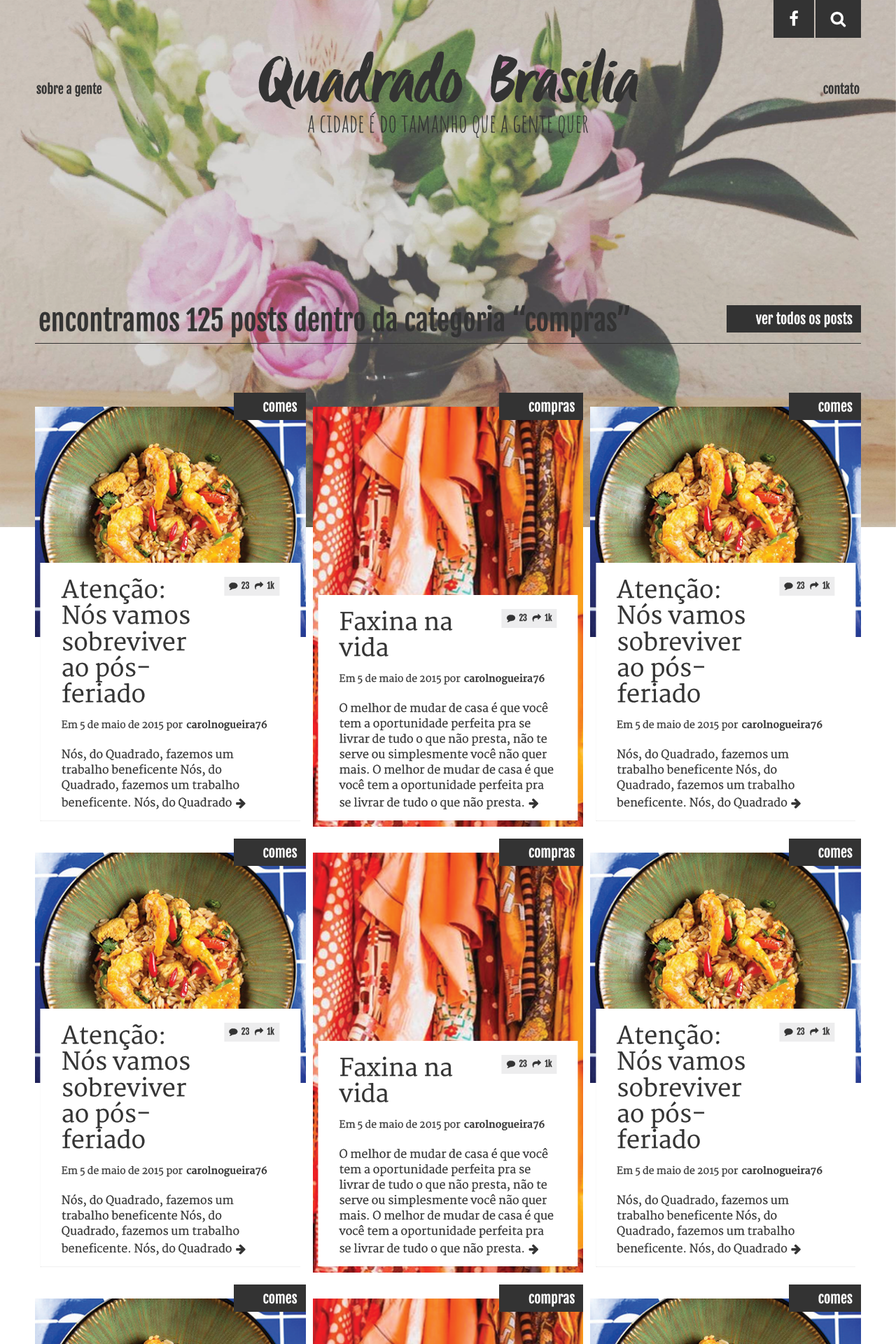
After one commit to mateusmoura/quadrado, a PHP site: page /search-result.php in a window 1280 px wide. The commit adds this page. Shown: the top 1920 px of the page at 70% size. Run offline with PHP 8.4, Linux system fonts and the light colour scheme.

Commit message:
development search page 🔎

```diff
--- a/prototipo/css/less/base.less
+++ b/prototipo/css/less/base.less
@@ -54,3 +54,4 @@ ________________________________________________________________ */
 @import "components/site-block_calendar.less";
 @import "components/site-block_map.less";
 @import "components/site-block_gallery.less";
+@import "components/site-block_loading.less";
--- /dev/null
+++ b/prototipo/css/less/components/site-block_loading.less
@@ -0,0 +1,31 @@
+/**
+* Arquivo responsavel pelo estilo do Bloco de Carregando
+*
+* @version:  1.0
+*
+* Copyright(c) Todos os direitos reservados
+*/
+
+/* Bloco de Carregando
+____________________________________________________________________________________ */
+
+.block__loading {
+	margin-bottom: 30px;
+	padding-top: 40px;
+	text-align: center;
+
+	.loading {
+		background: url("@{bkg}/loading_60x60.gif") no-repeat center;
+		height: 60px;
+		margin: 0 auto 25px;
+		width: 60px;
+	}
+
+	p {
+		color: @text-color;
+		font-family: @font-family-sans-serif-2;
+		font-size: 20px;
+		font-weight: 400;
+		line-height: 24px;
+	}
+}
--- a/prototipo/css/less/components/site-block_post.less
+++ b/prototipo/css/less/components/site-block_post.less
@@ -196,7 +196,7 @@ ________________________________________________________________________________
 	&--go {
 		border-top: solid 1px #d7d7d7;
 		max-width: 710px;
-		margin: 0 auto 80px;
+		margin: 40px auto 80px;
 		padding-top: 45px;
 		text-align: center;
 
--- a/prototipo/css/less/general/main.less
+++ b/prototipo/css/less/general/main.less
@@ -14,7 +14,7 @@ main {
 	position: relative;
 	z-index: 2;
 
-	&.internal {
+	&.internal, &.search {
 		.block__post {
 			margin-bottom: 0;
 		}
@@ -24,6 +24,19 @@ main {
 		}
 	}
 
+	&.search {
+		.bg-white {
+			margin-top: 330px;
+			padding-top: 0;
+
+			.row {
+				&:first-child {
+					margin-top: -270px;
+				}
+			}
+		}
+	}
+
 	.btn-link {
 		font-family: @font-family-sans-serif-2;
 		font-size: 18px;
--- /dev/null
+++ b/prototipo/search-result.php
@@ -0,0 +1,319 @@
+<?php include("inc/header.php"); ?>
+
+			<main role="main" class="search">
+				<section class="block__post">
+					<div class="center">
+						<div class="row">
+							<div class="col-m-12">
+								<div class="block__post--title">
+									<h1>encontramos 125 posts dentro da categoria “compras”</h1>
+
+									<div class="block__post--category align-right">
+										<a href="#this" class="btn btn-default">ver todos os posts</a>
+									</div>
+
+									<div class="block__post--time"></div>
+								</div>
+							</div>
+						</div>
+					</div>
+
+					<div class="bg-white">
+						<div class="center">
+							<div class="block__highlights">
+								<div class="row">
+									<div class="col-m-4">
+										<div class="block__post--highlights">
+											<div class="block__post--image-auto">
+												<img src="img/fke/post-image-4.png" alt="Atenção: Nós vamos sobreviver ao pós-feriado">
+											</div>
+
+											<div class="block__post--category">
+												<a href="#this" class="btn btn-default">comes</a>
+											</div>
+
+											<div class="block__post--content">
+												<div class="block__post--share">
+													<a href="#this" class="btn btn-link"><i class="fa fa-comment"></i> 23</a>
+													<a href="#this" class="btn btn-link"><i class="fa fa-share"></i> 1k</a>
+												</div>
+
+												<div class="block__post--title">
+													<h2>Atenção: Nós vamos sobreviver ao pós-feriado</h2>
+												</div>
+
+												<div class="block__post--time">
+													<p>Em 5 de maio de 2015 por <a href="#this" class="btn btn-link"><strong>carolnogueira76</strong></a></p>
+												</div>
+
+												<div class="block__post--entries">
+													<p>Nós, do Quadrado, fazemos um trabalho beneficente Nós, do Quadrado, fazemos um trabalho beneficente. Nós, do Quadrado <a href="#this" class="btn btn-link"><i class="fa fa-arrow-right"></i></a></p>
+												</div>
+											</div>
+										</div>
+									</div>
+
+									<div class="col-m-4">
+										<div class="block__post--highlights">
+											<div class="block__post--image">
+												<img src="img/fke/post-image-2.png" alt="Faxina na vida">
+											</div>
+
+											<div class="block__post--category">
+												<a href="#this" class="btn btn-default">compras</a>
+											</div>
+
+											<div class="block__post--content">
+												<div class="block__post--share">
+													<a href="#this" class="btn btn-link"><i class="fa fa-comment"></i> 23</a>
+													<a href="#this" class="btn btn-link"><i class="fa fa-share"></i> 1k</a>
+												</div>
+
+												<div class="block__post--title">
+													<h2>Faxina na vida</h2>
+												</div>
+
+												<div class="block__post--time">
+													<p>Em 5 de maio de 2015 por <a href="#this" class="btn btn-link"><strong>carolnogueira76</strong></a></p>
+												</div>
+
+												<div class="block__post--entries">
+													<p>O melhor de mudar de casa é que você tem a oportunidade perfeita pra se livrar de tudo o que não presta, não te serve ou simplesmente você não quer mais. O melhor de mudar de casa é que você tem a oportunidade perfeita pra se livrar de tudo o que não presta. <a href="#this" class="btn btn-link"><i class="fa fa-arrow-right"></i></a></p>
+												</div>
+											</div>
+										</div>
+									</div>
+
+									<div class="col-m-4">
+										<div class="block__post--highlights">
+											<div class="block__post--image-auto">
+												<img src="img/fke/post-image-4.png" alt="Atenção: Nós vamos sobreviver ao pós-feriado">
+											</div>
+
+											<div class="block__post--category">
+												<a href="#this" class="btn btn-default">comes</a>
+											</div>
+
+											<div class="block__post--content">
+												<div class="block__post--share">
+													<a href="#this" class="btn btn-link"><i class="fa fa-comment"></i> 23</a>
+													<a href="#this" class="btn btn-link"><i class="fa fa-share"></i> 1k</a>
+												</div>
+
+												<div class="block__post--title">
+													<h2>Atenção: Nós vamos sobreviver ao pós-feriado</h2>
+												</div>
+
+												<div class="block__post--time">
+													<p>Em 5 de maio de 2015 por <a href="#this" class="btn btn-link"><strong>carolnogueira76</strong></a></p>
+												</div>
+
+												<div class="block__post--entries">
+													<p>Nós, do Quadrado, fazemos um trabalho beneficente Nós, do Quadrado, fazemos um trabalho beneficente. Nós, do Quadrado <a href="#this" class="btn btn-link"><i class="fa fa-arrow-right"></i></a></p>
+												</div>
+											</div>
+										</div>
+									</div>
+								</div>
+
+								<div class="row">
+									<div class="col-m-4">
+										<div class="block__post--highlights">
+											<div class="block__post--image-auto">
+												<img src="img/fke/post-image-4.png" alt="Atenção: Nós vamos sobreviver ao pós-feriado">
+											</div>
+
+											<div class="block__post--category">
+												<a href="#this" class="btn btn-default">comes</a>
+											</div>
+
+											<div class="block__post--content">
+												<div class="block__post--share">
+													<a href="#this" class="btn btn-link"><i class="fa fa-comment"></i> 23</a>
+													<a href="#this" class="btn btn-link"><i class="fa fa-share"></i> 1k</a>
+												</div>
+
+												<div class="block__post--title">
+													<h2>Atenção: Nós vamos sobreviver ao pós-feriado</h2>
+												</div>
+
+												<div class="block__post--time">
+													<p>Em 5 de maio de 2015 por <a href="#this" class="btn btn-link"><strong>carolnogueira76</strong></a></p>
+												</div>
+
+												<div class="block__post--entries">
+													<p>Nós, do Quadrado, fazemos um trabalho beneficente Nós, do Quadrado, fazemos um trabalho beneficente. Nós, do Quadrado <a href="#this" class="btn btn-link"><i class="fa fa-arrow-right"></i></a></p>
+												</div>
+											</div>
+										</div>
+									</div>
+
+									<div class="col-m-4">
+										<div class="block__post--highlights">
+											<div class="block__post--image">
+												<img src="img/fke/post-image-2.png" alt="Faxina na vida">
+											</div>
+
+											<div class="block__post--category">
+												<a href="#this" class="btn btn-default">compras</a>
+											</div>
+
+											<div class="block__post--content">
+												<div class="block__post--share">
+													<a href="#this" class="btn btn-link"><i class="fa fa-comment"></i> 23</a>
+													<a href="#this" class="btn btn-link"><i class="fa fa-share"></i> 1k</a>
+												</div>
+
+												<div class="block__post--title">
+													<h2>Faxina na vida</h2>
+												</div>
+
+												<div class="block__post--time">
+													<p>Em 5 de maio de 2015 por <a href="#this" class="btn btn-link"><strong>carolnogueira76</strong></a></p>
+												</div>
+
+												<div class="block__post--entries">
+													<p>O melhor de mudar de casa é que você tem a oportunidade perfeita pra se livrar de tudo o que não presta, não te serve ou simplesmente você não quer mais. O melhor de mudar de casa é que você tem a oportunidade perfeita pra se livrar de tudo o que não presta. <a href="#this" class="btn btn-link"><i class="fa fa-arrow-right"></i></a></p>
+												</div>
+											</div>
+										</div>
+									</div>
+
+									<div class="col-m-4">
+										<div class="block__post--highlights">
+											<div class="block__post--image-auto">
+												<img src="img/fke/post-image-4.png" alt="Atenção: Nós vamos sobreviver ao pós-feriado">
+											</div>
+
+											<div class="block__post--category">
+												<a href="#this" class="btn btn-default">comes</a>
+											</div>
+
+											<div class="block__post--content">
+												<div class="block__post--share">
+													<a href="#this" class="btn btn-link"><i class="fa fa-comment"></i> 23</a>
+													<a href="#this" class="btn btn-link"><i class="fa fa-share"></i> 1k</a>
+												</div>
+
+												<div class="block__post--title">
+													<h2>Atenção: Nós vamos sobreviver ao pós-feriado</h2>
+												</div>
+
+												<div class="block__post--time">
+													<p>Em 5 de maio de 2015 por <a href="#this" class="btn btn-link"><strong>carolnogueira76</strong></a></p>
+												</div>
+
+												<div class="block__post--entries">
+													<p>Nós, do Quadrado, fazemos um trabalho beneficente Nós, do Quadrado, fazemos um trabalho beneficente. Nós, do Quadrado <a href="#this" class="btn btn-link"><i class="fa fa-arrow-right"></i></a></p>
+												</div>
+											</div>
+										</div>
+									</div>
+								</div>
+
+								<div class="row">
+									<div class="col-m-4">
+										<div class="block__post--highlights">
+											<div class="block__post--image-auto">
+												<img src="img/fke/post-image-4.png" alt="Atenção: Nós vamos sobreviver ao pós-feriado">
+											</div>
+
+											<div class="block__post--category">
+												<a href="#this" class="btn btn-default">comes</a>
+											</div>
+
+											<div class="block__post--content">
+												<div class="block__post--share">
+													<a href="#this" class="btn btn-link"><i class="fa fa-comment"></i> 23</a>
+													<a href="#this" class="btn btn-link"><i class="fa fa-share"></i> 1k</a>
+												</div>
+
+												<div class="block__post--title">
+													<h2>Atenção: Nós vamos sobreviver ao pós-feriado</h2>
+												</div>
+
+												<div class="block__post--time">
+													<p>Em 5 de maio de 2015 por <a href="#this" class="btn btn-link"><strong>carolnogueira76</strong></a></p>
+												</div>
+
+												<div class="block__post--entries">
+													<p>Nós, do Quadrado, fazemos um trabalho beneficente Nós, do Quadrado, fazemos um trabalho beneficente. Nós, do Quadrado <a href="#this" class="btn btn-link"><i class="fa fa-arrow-right"></i></a></p>
+												</div>
+											</div>
+										</div>
+									</div>
+
+									<div class="col-m-4">
+										<div class="block__post--highlights">
+											<div class="block__post--image">
+												<img src="img/fke/post-image-2.png" alt="Faxina na vida">
+											</div>
+
+											<div class="block__post--category">
+												<a href="#this" class="btn btn-default">compras</a>
+											</div>
+
+											<div class="block__post--content">
+												<div class="block__post--share">
+													<a href="#this" class="btn btn-link"><i class="fa fa-comment"></i> 23</a>
+													<a href="#this" class="btn btn-link"><i class="fa fa-share"></i> 1k</a>
+												</div>
+
+												<div class="block__post--title">
+													<h2>Faxina na vida</h2>
+												</div>
+
+												<div class="block__post--time">
+													<p>Em 5 de maio de 2015 por <a href="#this" class="btn btn-link"><strong>carolnogueira76</strong></a></p>
+												</div>
+
+												<div class="block__post--entries">
+													<p>O melhor de mudar de casa é que você tem a oportunidade perfeita pra se livrar de tudo o que não presta, não te serve ou simplesmente você não quer mais. O melhor de mudar de casa é que você tem a oportunidade perfeita pra se livrar de tudo o que não presta. <a href="#this" class="btn btn-link"><i class="fa fa-arrow-right"></i></a></p>
+												</div>
+											</div>
+										</div>
+									</div>
+
+									<div class="col-m-4">
+										<div class="block__post--highlights">
+											<div class="block__post--image-auto">
+												<img src="img/fke/post-image-4.png" alt="Atenção: Nós vamos sobreviver ao pós-feriado">
+											</div>
+
+											<div class="block__post--category">
+												<a href="#this" class="btn btn-default">comes</a>
+											</div>
+
+											<div class="block__post--content">
+												<div class="block__post--share">
+													<a href="#this" class="btn btn-link"><i class="fa fa-comment"></i> 23</a>
+													<a href="#this" class="btn btn-link"><i class="fa fa-share"></i> 1k</a>
+												</div>
+
+												<div class="block__post--title">
+													<h2>Atenção: Nós vamos sobreviver ao pós-feriado</h2>
+												</div>
+
+												<div class="block__post--time">
+													<p>Em 5 de maio de 2015 por <a href="#this" class="btn btn-link"><strong>carolnogueira76</strong></a></p>
+												</div>
+
+												<div class="block__post--entries">
+													<p>Nós, do Quadrado, fazemos um trabalho beneficente Nós, do Quadrado, fazemos um trabalho beneficente. Nós, do Quadrado <a href="#this" class="btn btn-link"><i class="fa fa-arrow-right"></i></a></p>
+												</div>
+											</div>
+										</div>
+									</div>
+								</div>
+							</div>
+
+							<div class="block__loading">
+								<div class="loading"></div>
+								<p>rapidão, estamos carregando mais resultados da sua busca</p>
+							</div>
+						</div>
+					</div>
+				</section>
+			</main>
+
+<?php include("inc/footer.php"); ?>
```
Also changed, not shown: prototipo/blog-interna.php (deleted, +0 -117 lines), prototipo/blog.php (deleted, +0 -132 lines), prototipo/css/base.css, prototipo/img/bkg/loading_24x24.gif, prototipo/img/bkg/loading_32x32.gif, prototipo/img/bkg/loading_48x48.gif, prototipo/img/bkg/loading_60x60.gif (added), prototipo/img/bkg/loading_64x64.gif (deleted), 2 other files.
